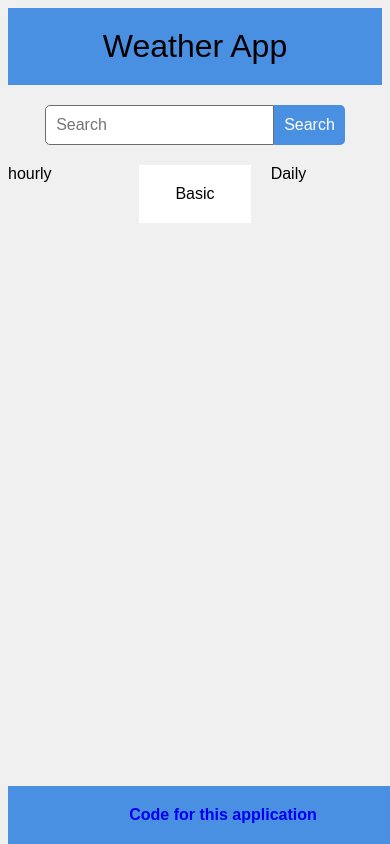
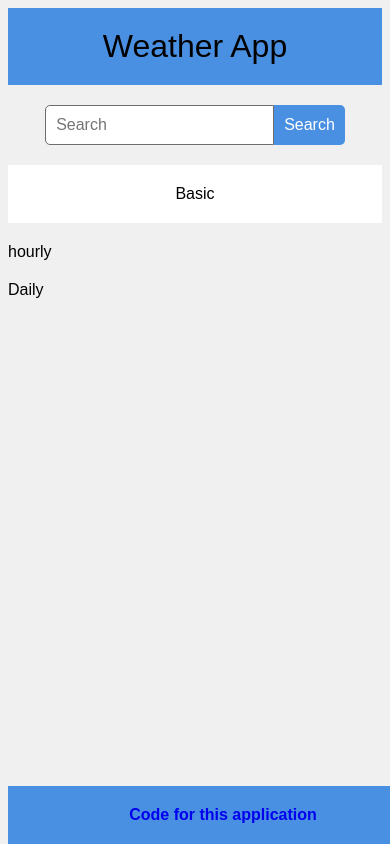
Before and after one commit to elvis-visi/Weather-App, a plain HTML site: page index.html in a window 390 px wide. Drawn offline with Linux system fonts and the light colour scheme; no server answers.

Commit message:
13. Ordered display on smaller screens.

```diff
--- a/styles.css
+++ b/styles.css
@@ -74,3 +74,25 @@ header{
     overflow-x: auto;
 
   }
+
+
+
+/* Display on small screens*/
+@media (max-width: 767px) {
+    .weatherInfo {
+      display: grid;
+      grid-template-columns: 1fr;
+    }
+
+    .basic {
+      order: 1;
+    }
+
+    .Hourly {
+      order: 2;
+    }
+
+    .Daily {
+      order: 3;
+    }
+  }
```
